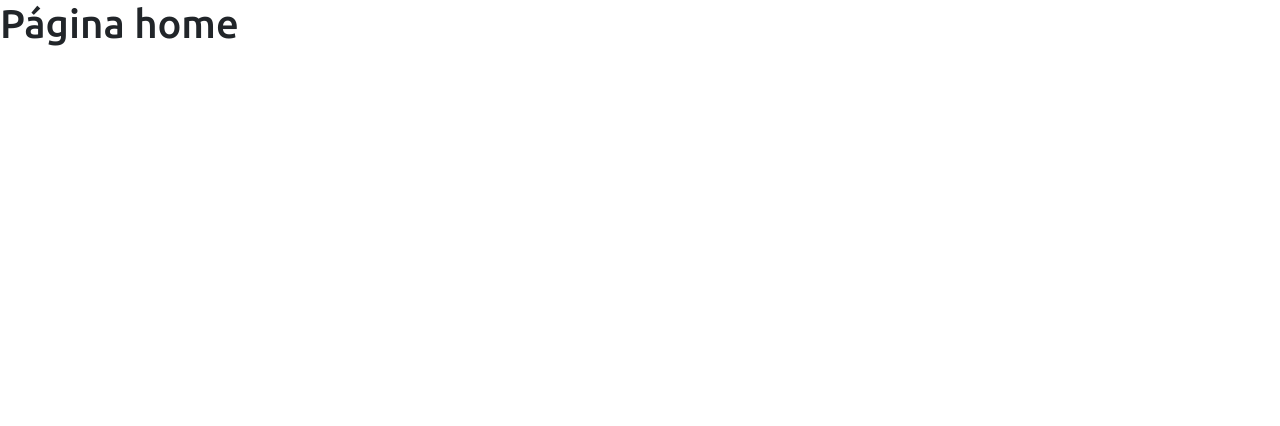
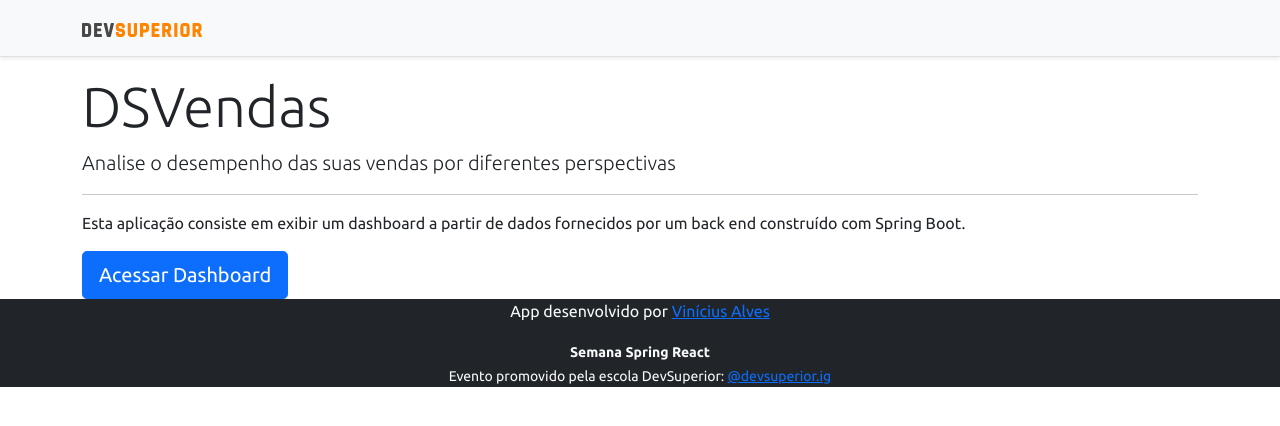
Before and after one commit to Vin-http/projetosds4, a React (Create React App) app in the folder frontend/: page / in a window 1280 px wide. Shown: the top 426 px of the page. Built offline with nearby package versions, Linux system fonts and the light colour scheme.

Commit message:
Home, navigation

```diff
--- a/frontend/src/components/Footer/index.tsx
+++ b/frontend/src/components/Footer/index.tsx
@@ -1,6 +1,6 @@
 const Footer = () => {
     return (
-        <footer className="footer mt-auto py-3 bg-dark">
+        <footer className="footer mt-auto pw-3 bg-dark">
             <div className="container">
                 <p className="text-light">App desenvolvido por <a href="https://github.com/Vin-http" target="_blank" rel="noreferrer">Vinícius Alves</a></p>
                 <p className="text-light"><small><strong>Semana Spring React</strong><br />
--- a/frontend/src/components/NavBar/index.tsx
+++ b/frontend/src/components/NavBar/index.tsx
@@ -1,10 +1,13 @@
 import ImgDsDark from 'assets/img/ds-dark.svg'
+import { Link } from 'react-router-dom';
 const NavBar = () => {
     return (
         <div className="d-flex flex-column flex-md-row align-items-center p-3 px-md-4 mb-3 bg-light border-bottom shadow-sm">
             <div className="container">
                 <nav className="my-2 my-md-0 mr-md-3">
+                    <Link to="/">
                     <img src={ImgDsDark} alt="DevSuperior" width="120" />
+                    </Link>
                 </nav>
             </div>
         </div>
--- a/frontend/src/pages/Home/index.tsx
+++ b/frontend/src/pages/Home/index.tsx
@@ -1,8 +1,24 @@
+import Footer from "components/Footer";
+import NavBar from "components/NavBar";
+import { Link } from "react-router-dom";
+
 const Home = () => {
     return (
-       <div>
-           <h1>Página home</h1>
-       </div>
+        <>
+        <NavBar />
+        <div className="container">
+        <div className="jumbotron">
+            <h1 className="display-4">DSVendas</h1>
+            <p className="lead">Analise o desempenho das suas vendas por diferentes perspectivas</p>
+            <hr/>
+            <p>Esta aplicação consiste em exibir um dashboard a partir de dados fornecidos por um back end construído com Spring Boot.</p>
+            <Link className="btn btn-primary btn-lg" to="/dashboard">
+            Acessar Dashboard
+            </Link>
+        </div>
+    </div>
+    <Footer />
+    </>
     );
 }
 
```
